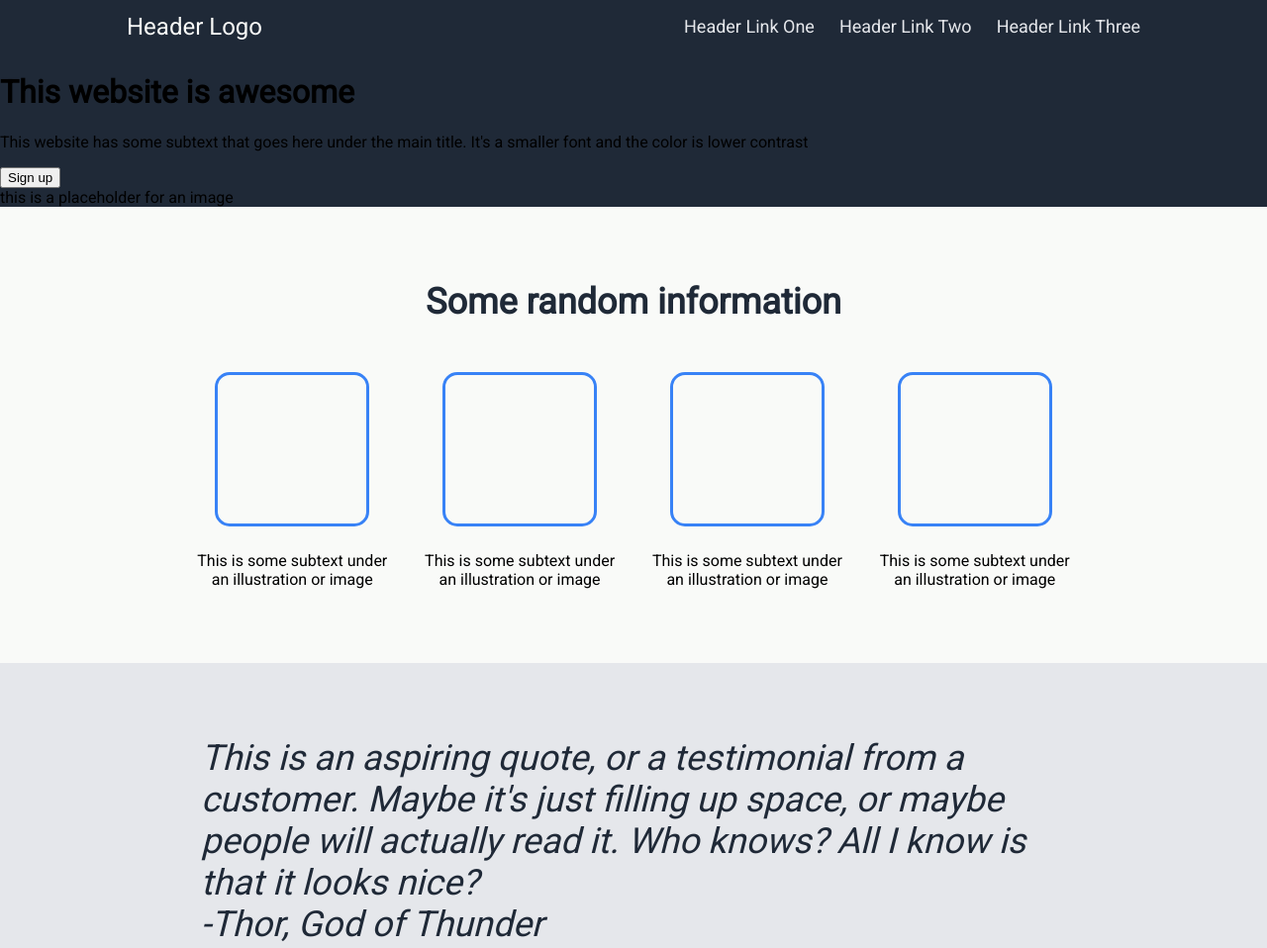
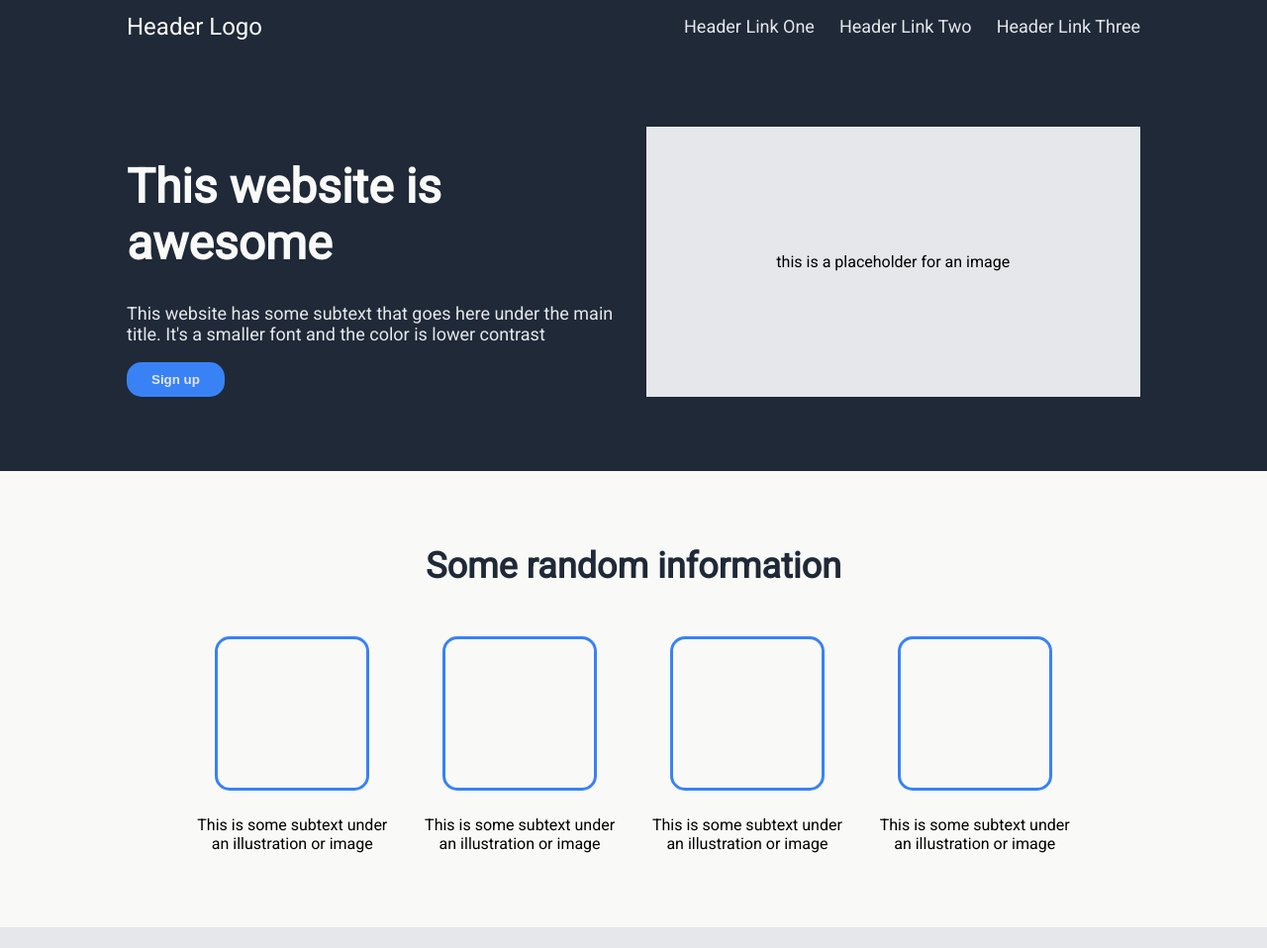
Before and after one commit to Rowdyvds/landing-page, a plain HTML site: page index.html in a window 1280 px wide. Shown: the top 958 px of the page at 99% size. Drawn offline with Linux system fonts and the light colour scheme.

Commit message:
Added some styling for the hero text

```diff
--- a/styles/style.css
+++ b/styles/style.css
@@ -40,6 +40,54 @@ body {
 .logo {
     color: #F9FAF8;
     font-size: 24px;
+}
+
+.hero {
+    display: flex;
+    flex-direction: column;
+    justify-content: center;
+    align-items: center;
+    padding: 75px 0;
+}
+
+.hero-container {
+    max-width: 1024px;
+    display: flex;
+    justify-content: center;
+    align-items: stretch;
+    gap: 25px;
+}
+
+.hero-text {
+    flex: 1;
+}
+
+.hero-text h1 {
+    font-size: 48px;
+    font-weight: bolder;
+    color: #F9FAF8;
+}
+
+.hero-text p {
+    font-size: 18px;
+    color: #E5E7EB;
+}
+
+.hero-text button {
+    background-color: #3882f6;
+    color: #E5E7EB;
+    border-radius: 15px;
+    padding: 10px 25px;
+    border: none;
+    font-weight: bold;
+}
+
+.hero-image {
+    flex: 1;
+    background-color: #E5E7EB;
+    display: flex;
+    align-items: center;
+    justify-content: center;
 }
 
 .information {
```
